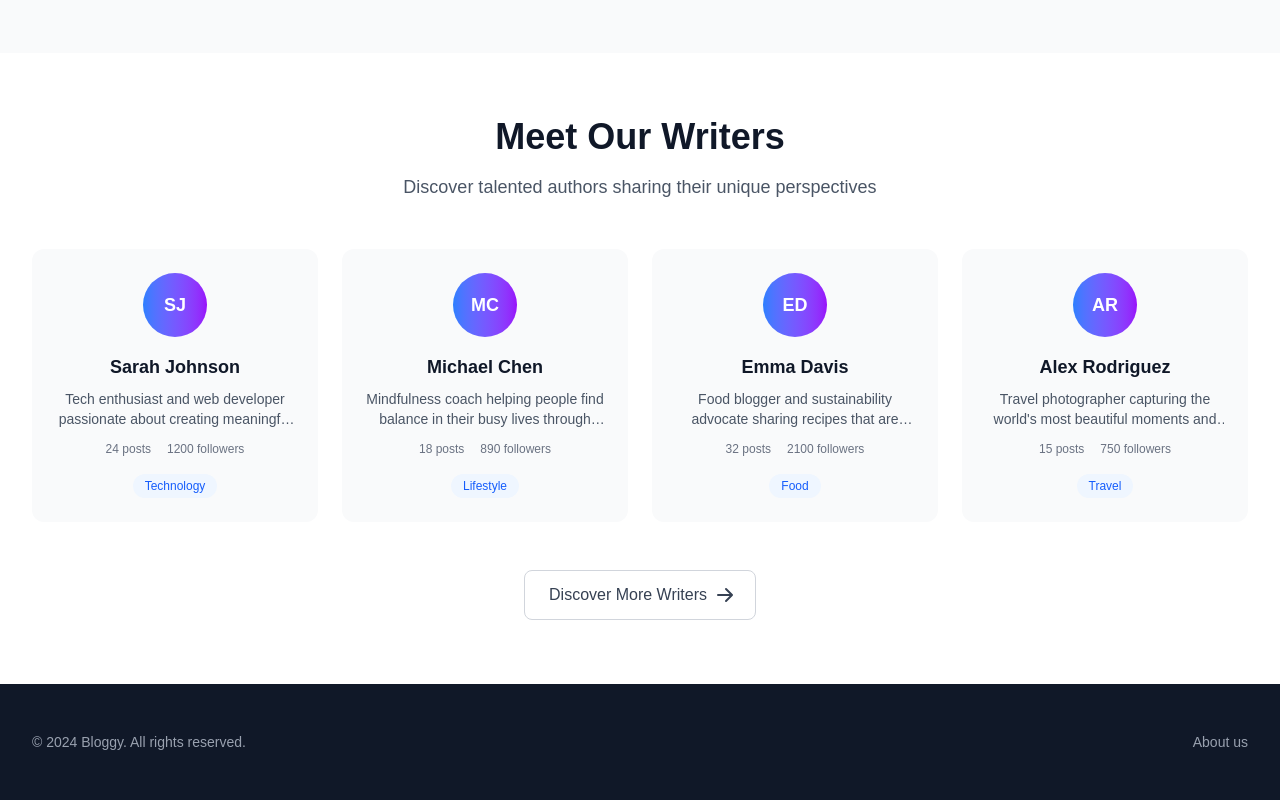
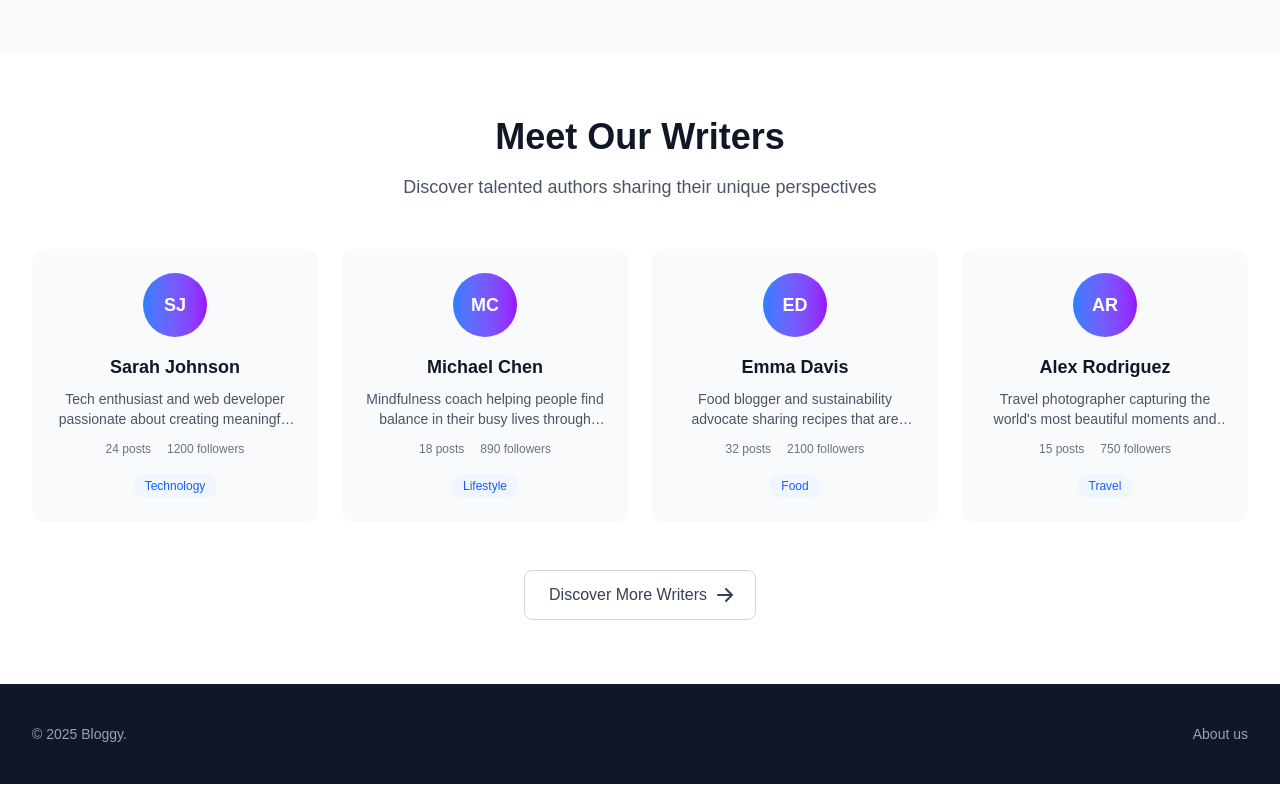
Before and after one commit to nafasebra/bloggy, a Next.js app in the folder front/: page / in a window 1280 px wide. Shown: the part 1748-2548 px from the top of the page. Built offline with nearby package versions, Linux system fonts and the light colour scheme.

Commit message:
change style of footer

```diff
--- a/front/src/components/Footer.tsx
+++ b/front/src/components/Footer.tsx
@@ -3,10 +3,10 @@
 export default function Footer() {
   return (
     <footer className="bg-gray-900 text-white">
-      <div className="max-w-7xl mx-auto px-4 sm:px-6 lg:px-8 py-12">
+      <div className="max-w-7xl mx-auto px-4 sm:px-6 lg:px-8 py-10">
         <div className="flex flex-col md:flex-row justify-between items-center">
           <p className="text-gray-400 text-sm">
-            © 2024 Bloggy. All rights reserved.
+            © 2025 Bloggy.
           </p>
           <div className="flex space-x-6 mt-4 md:mt-0">
             <Link href="/about" className="text-gray-400 hover:text-white text-sm transition-colors">
```
